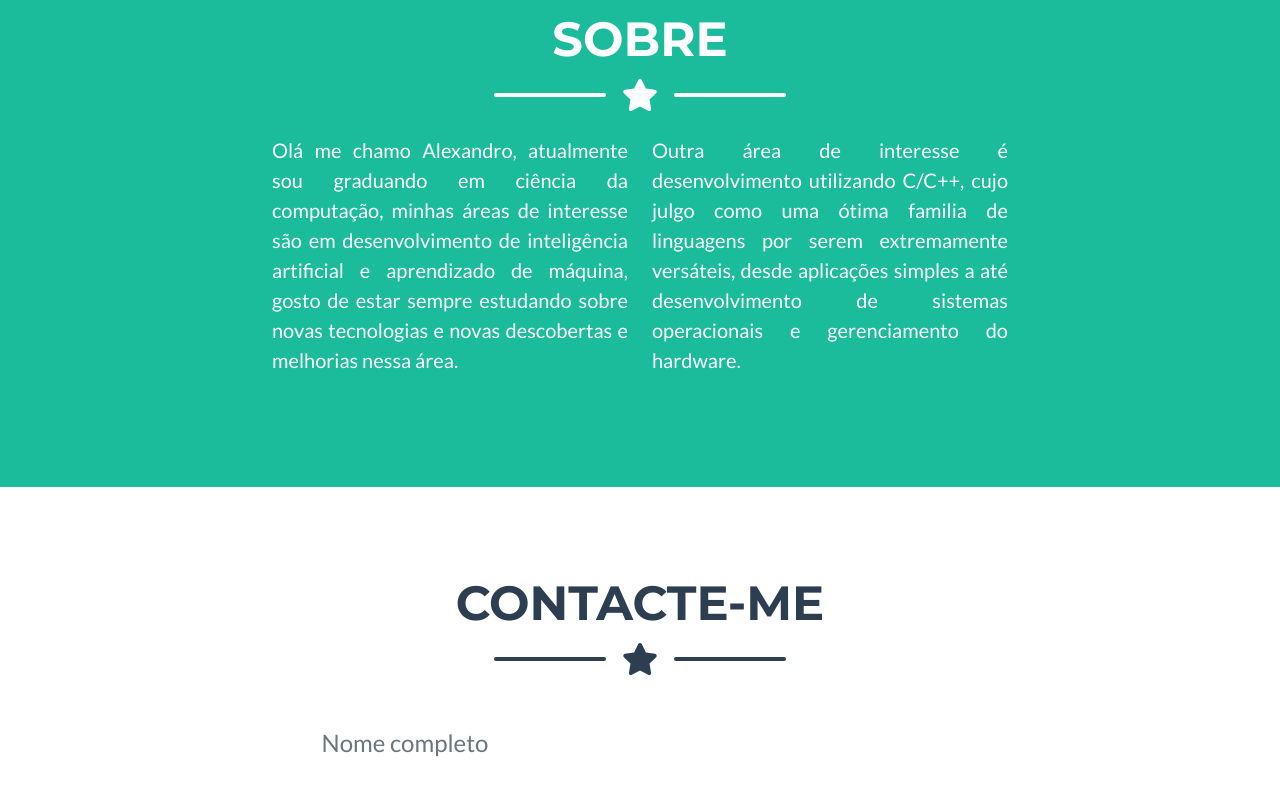
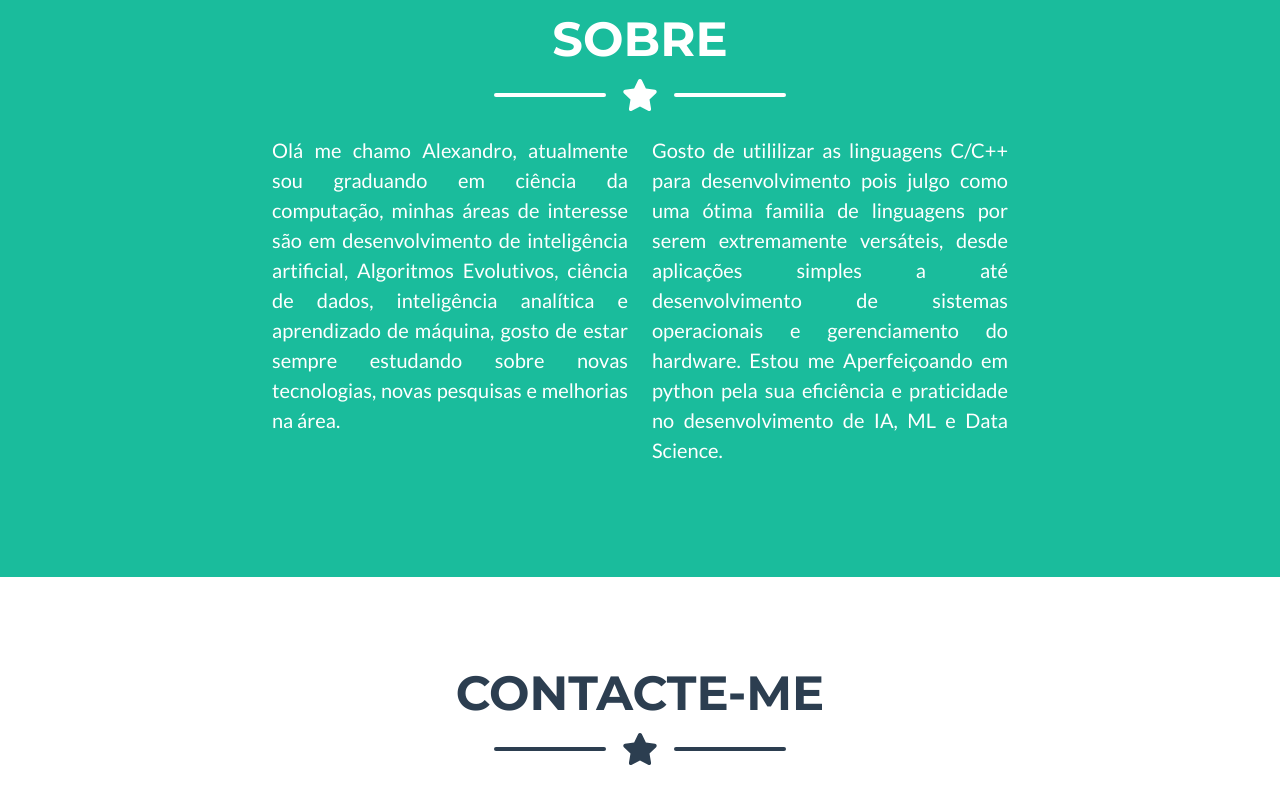
Before and after one commit to Zyhux/Portfolio_old, a plain HTML site: page index.html in a window 1280 px wide. Shown: the part 1660-2445 px from the top of the page. Drawn offline with nearby package versions, Linux system fonts and the light colour scheme.

Commit message:
new assets

```diff
--- a/index.html
+++ b/index.html
@@ -145,16 +145,18 @@
                     <div class="col-lg-4 ms-auto">
                         <p class="lead" style="text-align: justify;">
                             Olá me chamo Alexandro, atualmente sou graduando em ciência da computação,
-                            minhas áreas de interesse são em desenvolvimento de inteligência artificial e
-                            aprendizado de máquina, gosto de estar sempre estudando sobre novas tecnologias
-                            e novas descobertas e melhorias nessa área.
+                            minhas áreas de interesse são em desenvolvimento de inteligência artificial,
+                            Algoritmos Evolutivos, ciência de dados, inteligência analítica e aprendizado de máquina,
+                            gosto de estar sempre estudando sobre novas tecnologias, novas pesquisas e melhorias na área.
                         </p>
                     </div>
                     <div class="col-lg-4 me-auto">
                         <p class="lead" style="text-align: justify;">
-                            Outra área de interesse é desenvolvimento utilizando C/C++, cujo julgo como uma
+                            Gosto de utililizar as linguagens C/C++ para desenvolvimento pois julgo como uma
                             ótima familia de linguagens por serem extremamente versáteis, desde aplicações
                             simples a até desenvolvimento de sistemas operacionais e gerenciamento do hardware.
+                            Estou me Aperfeiçoando em python pela sua eficiência e praticidade no desenvolvimento
+                            de IA, ML e Data Science.
                         </p>
                     </div>
                 </div>
@@ -248,7 +250,8 @@
                     <div class="col-lg-4">
                         <h4 class="text-uppercase mb-4">Informações para Contato</h4>
                         <p class="lead mb-0" style="text-align: justify;">
-                            Caso deseje me contactar pode-se utilizar meu email Alexandro@kawahib.com,
+                            Caso deseje me contactar pode-se utilizar meu email
+                            <a href="mailto:Alexandro@kawahib.com?subject=Portifolio%20Contact">Alexandro@kawahib.com</a>,
                             ou preencher seus dados no "<a href="#contact">Contacte-me</a>".
                         </p>
                     </div>
```
Also changed, not shown: assets/favicon.ico.
